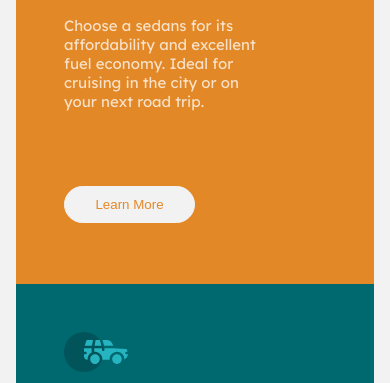
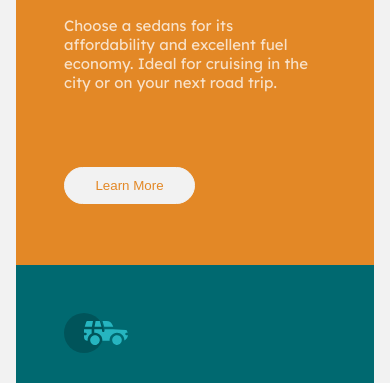
Before and after one commit to tejasnavalkhe1810/web-development, a plain HTML site: page Cards/index.html in a window 390 px wide. Shown: the part 210-593 px from the top of the page. Drawn offline with Linux system fonts and the light colour scheme.

Commit message:
first-project-updates

```diff
--- a/Cards/style.css
+++ b/Cards/style.css
@@ -118,3 +118,8 @@ h1 {
     width: 100%;
   }
 }
+@media (max-width: 730px) {
+  p {
+    margin: 0 0rem 3rem 0;
+  }
+}
```
